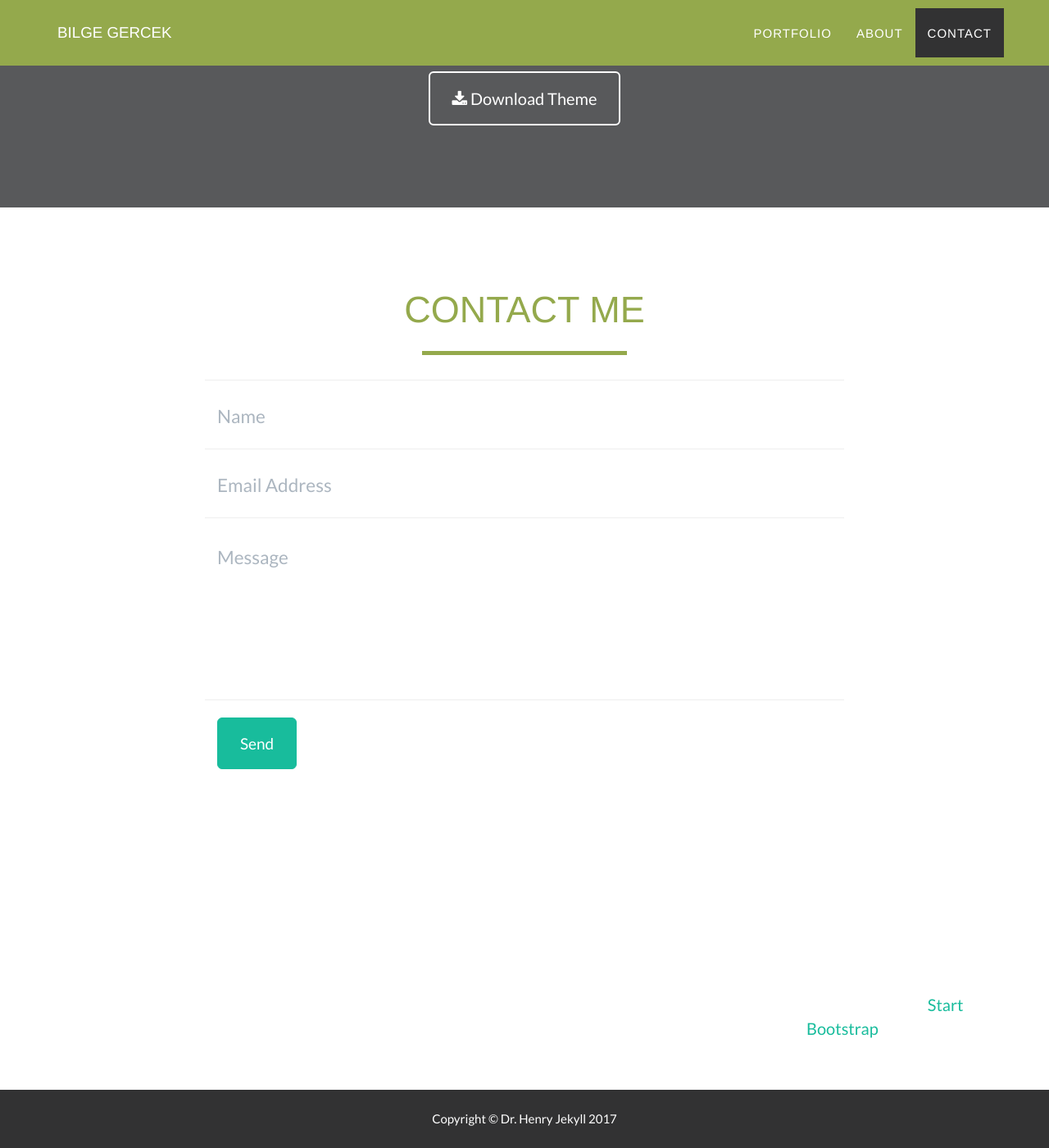
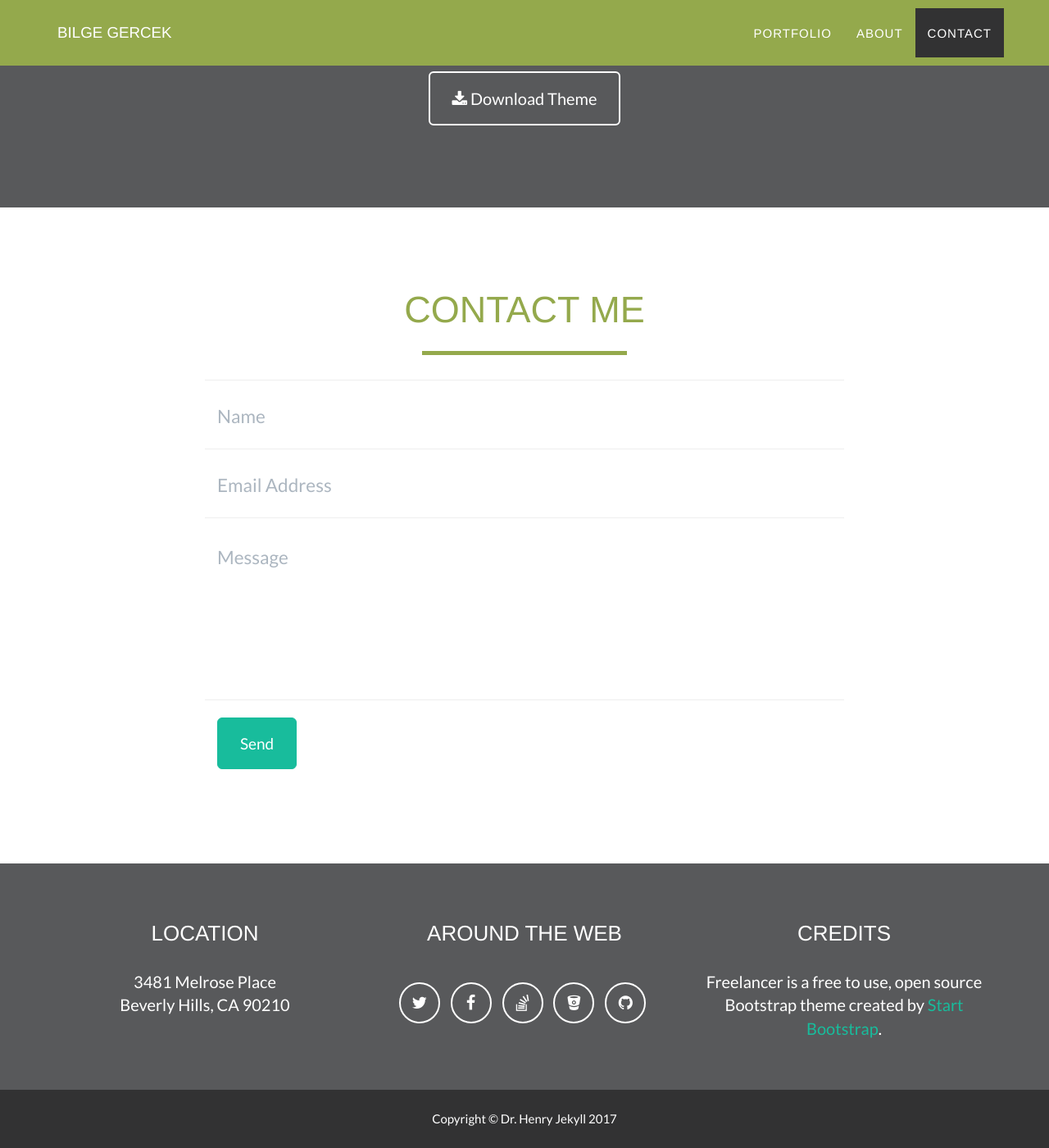
Before and after one commit to bilgegercek/bilgegercek.github.io, a Jekyll site: the page built from index.html, in a window 1280 px wide and 1400 px high, scrolled down 2252 px. Shown: the whole window at 82% size. Built offline with Jekyll 4.4.1, drawn with Linux system fonts in a browser that asks for light colours.

Commit message:
Update main.css

```diff
--- a/_includes/css/main.css
+++ b/_includes/css/main.css
@@ -344,7 +344,7 @@ footer h3 {
 
 footer .footer-above {
     padding-top: 50px;
-    background-color: #{{ site.color.primary-bilge }};
+    background-color: #{{ site.color.bilge-primary }};
 }
 
 footer .footer-col {
```
